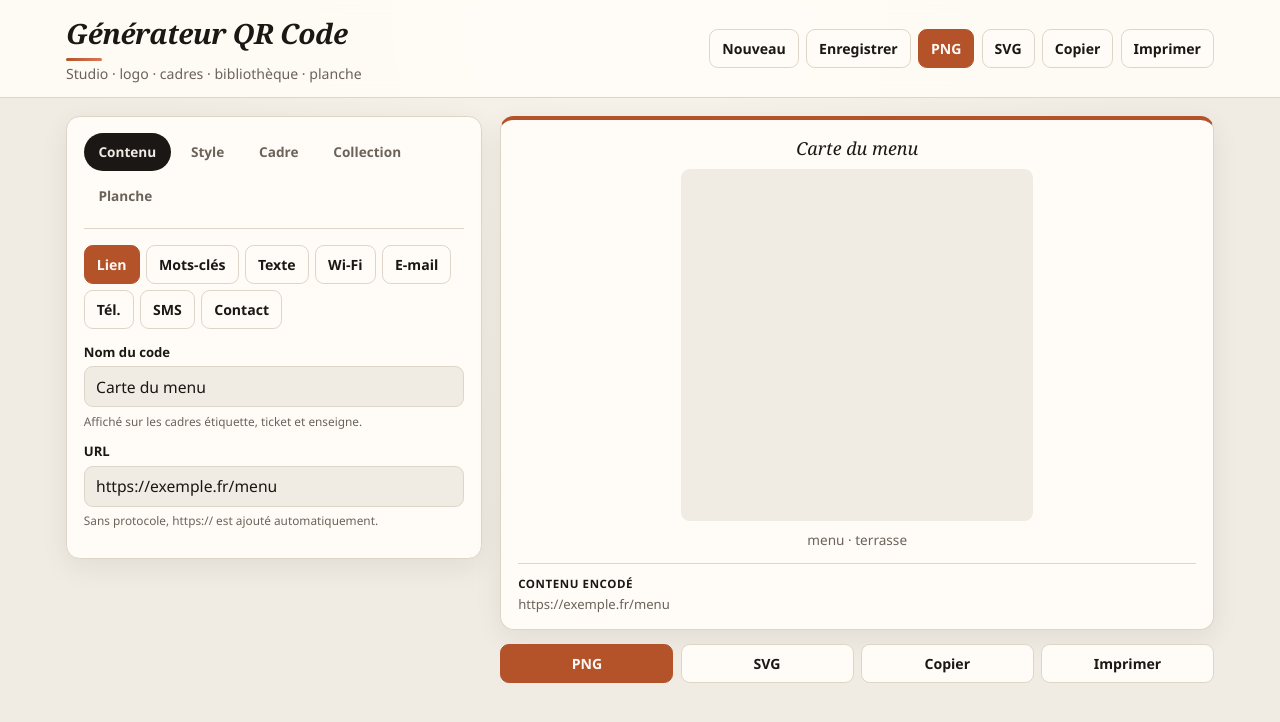
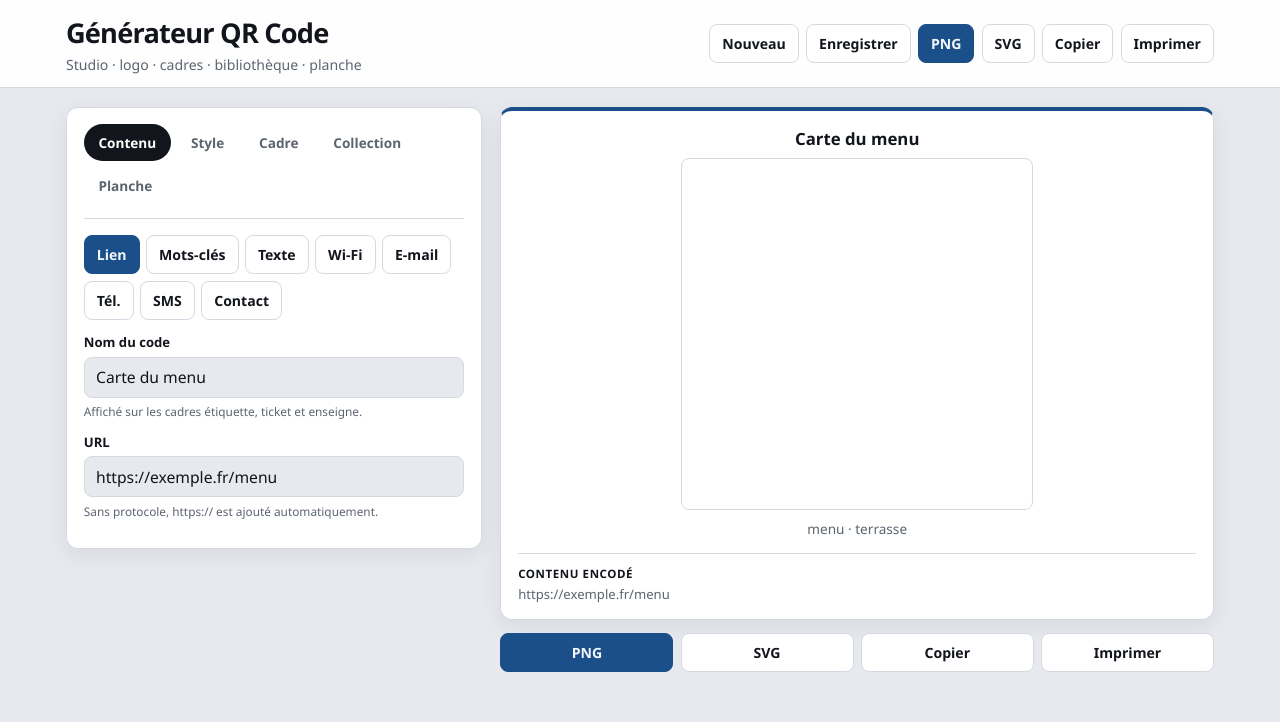
Before and after one commit to elieli1269/generateur-qr-code, an Electron app: page index.html in a window 1280 px wide. Drawn offline with Linux system fonts and the light colour scheme.

Commit message:
QR Folio: workbench styles (classic gray/blue UI)

```diff
--- a/styles.css
+++ b/styles.css
@@ -1,26 +1,23 @@
 :root {
-  --paper: #f0ebe3;
-  --sheet: #fffcf7;
-  --ink: #1a1714;
-  --muted: #6b635a;
-  --line: #ddd5c8;
-  --accent: #b4532a;
-  --accent-soft: #f8ebe4;
-  --on-accent: #fff9f5;
-  --ok: #2f6b3a;
-  --radius: 0.85rem;
+  --paper: #e7e9ee;
+  --sheet: #ffffff;
+  --ink: #12151c;
+  --muted: #5c6470;
+  --line: #d5d9e2;
+  --accent: #1b4f8a;
+  --accent-soft: #e7eef7;
+  --on-accent: #f4f7fb;
+  --ok: #1f6b3a;
+  --radius: 0.75rem;
   --font: "Segoe UI", system-ui, -apple-system, sans-serif;
-  --display: Georgia, "Times New Roman", serif;
-  --shadow: 0 8px 28px rgba(28, 25, 21, 0.07);
+  --shadow: 0 6px 22px rgba(18, 21, 28, 0.07);
 }
 
 * { box-sizing: border-box; }
 html, body {
   margin: 0;
   min-height: 100%;
-  background:
-    radial-gradient(ellipse at top, #f7f2ea 0%, var(--paper) 55%),
-    var(--paper);
+  background: var(--paper);
   color: var(--ink);
   font-family: var(--font);
 }
@@ -33,7 +30,7 @@ header {
   top: 0;
   z-index: 20;
   border-bottom: 1px solid var(--line);
-  background: color-mix(in srgb, var(--sheet) 92%, transparent);
+  background: color-mix(in srgb, var(--sheet) 94%, transparent);
   backdrop-filter: blur(10px);
 }
 .header-inner {
@@ -48,20 +45,11 @@ header {
 }
 h1 {
   margin: 0;
-  font-family: var(--display);
-  font-size: clamp(1.35rem, 3vw, 1.75rem);
-  font-weight: 600;
-  font-style: italic;
-  letter-spacing: -0.02em;
+  font-size: clamp(1.35rem, 3vw, 1.7rem);
+  font-weight: 700;
+  letter-spacing: -0.03em;
 }
-.tagline { margin: 0.2rem 0 0; color: var(--muted); font-size: 0.88rem; }
-.mark {
-  width: 2.25rem;
-  height: 3px;
-  border-radius: 2px;
-  background: linear-gradient(90deg, var(--accent), #d97757);
-  margin-top: 0.4rem;
-}
+.tagline { margin: 0.25rem 0 0; color: var(--muted); font-size: 0.88rem; }
 .header-actions { display: flex; flex-wrap: wrap; gap: 0.45rem; }
 
 .layout {
@@ -108,7 +96,7 @@ h1 {
 }
 .section-tab.active {
   background: var(--ink);
-  color: var(--paper);
+  color: #fff;
 }
 
 .kind-tabs, .chip-row {
@@ -121,14 +109,14 @@ h1 {
   border: 1px solid var(--line);
   background: var(--sheet);
   color: var(--ink);
-  border-radius: 0.55rem;
+  border-radius: 0.5rem;
   min-height: 2.45rem;
   padding: 0.35rem 0.75rem;
   font-size: 0.88rem;
   font-weight: 600;
   transition: background 0.15s, border-color 0.15s, color 0.15s;
 }
-.tab:hover, .chip:hover, .btn:hover { border-color: #c9bfb0; }
+.tab:hover, .chip:hover, .btn:hover { border-color: #b8c0cc; }
 .tab.active, .chip.active {
   background: var(--accent);
   border-color: var(--accent);
@@ -142,9 +130,8 @@ h1 {
 .btn.primary {
   background: var(--ink);
   border-color: var(--ink);
-  color: var(--paper);
+  color: #fff;
 }
-.btn.ghost { background: transparent; }
 .btn.sm { min-height: 2.1rem; font-size: 0.8rem; padding: 0.25rem 0.6rem; }
 
 .field { display: flex; flex-direction: column; gap: 0.35rem; margin-bottom: 0.85rem; }
@@ -158,11 +145,11 @@ h1 {
 @media (max-width: 520px) { .field-row { grid-template-columns: 1fr; } }
 
 input[type="text"], input[type="url"], input[type="email"], input[type="tel"],
-input[type="password"], textarea, select {
+input[type="password"], input[type="datetime-local"], textarea, select {
   width: 100%;
   min-height: 2.55rem;
   border: 1px solid var(--line);
-  border-radius: 0.55rem;
+  border-radius: 0.5rem;
   background: var(--paper);
   color: var(--ink);
   padding: 0.5rem 0.7rem;
@@ -186,7 +173,7 @@ input[type="range"] { width: 100%; accent-color: var(--accent); }
   align-items: center;
   justify-content: space-between;
   border: 1px solid var(--line);
-  border-radius: 0.55rem;
+  border-radius: 0.5rem;
   padding: 0.3rem 0.65rem;
   background: var(--paper);
   font-size: 0.9rem;
@@ -196,7 +183,7 @@ input[type="range"] { width: 100%; accent-color: var(--accent); }
 .preset {
   border: 1px solid var(--line);
   background: var(--paper);
-  border-radius: 0.55rem;
+  border-radius: 0.5rem;
   padding: 0.35rem 0.55rem 0.35rem 0.4rem;
   display: inline-flex;
   align-items: center;
@@ -219,9 +206,10 @@ input[type="range"] { width: 100%; accent-color: var(--accent); }
   aspect-ratio: 1;
   display: grid;
   place-items: center;
-  background: var(--paper);
-  border-radius: 0.55rem;
+  background: #fff;
+  border-radius: 0.5rem;
   overflow: hidden;
+  border: 1px solid var(--line);
 }
 #qr-host canvas, #qr-host img, #qr-host svg {
   max-width: 100% !important;
@@ -230,10 +218,9 @@ input[type="range"] { width: 100%; accent-color: var(--accent); }
 
 .frame-title {
   text-align: center;
-  font-family: var(--display);
-  font-style: italic;
   margin: 0 0 0.55rem;
-  font-size: 1.12rem;
+  font-size: 1.05rem;
+  font-weight: 700;
 }
 .frame-sub {
   text-align: center;
@@ -261,7 +248,7 @@ input[type="range"] { width: 100%; accent-color: var(--accent); }
   border: 2px solid color-mix(in srgb, var(--accent) 55%, var(--line));
 }
 .preview-card.frame-enseigne {
-  background: linear-gradient(180deg, #fff 0%, #f7f0e6 100%);
+  background: linear-gradient(180deg, #fff 0%, #eef1f6 100%);
   border: 3px double var(--ink);
 }
 
@@ -328,7 +315,7 @@ input[type="range"] { width: 100%; accent-color: var(--accent); }
   justify-content: space-between;
   gap: 0.5rem;
   border: 1px solid var(--line);
-  border-radius: 0.55rem;
+  border-radius: 0.5rem;
   padding: 0.55rem 0.7rem;
   background: var(--paper);
 }
@@ -369,12 +356,6 @@ input[type="range"] { width: 100%; accent-color: var(--accent); }
 .hidden { display: none !important; }
 .section-panel.hidden { display: none !important; }
 
-hr.sep {
-  border: 0;
-  border-top: 1px solid var(--line);
-  margin: 0.95rem 0;
-}
-
 @media print {
   header, .controls, .export-bar, .status, .section-tabs { display: none !important; }
   body { background: white; }
```
